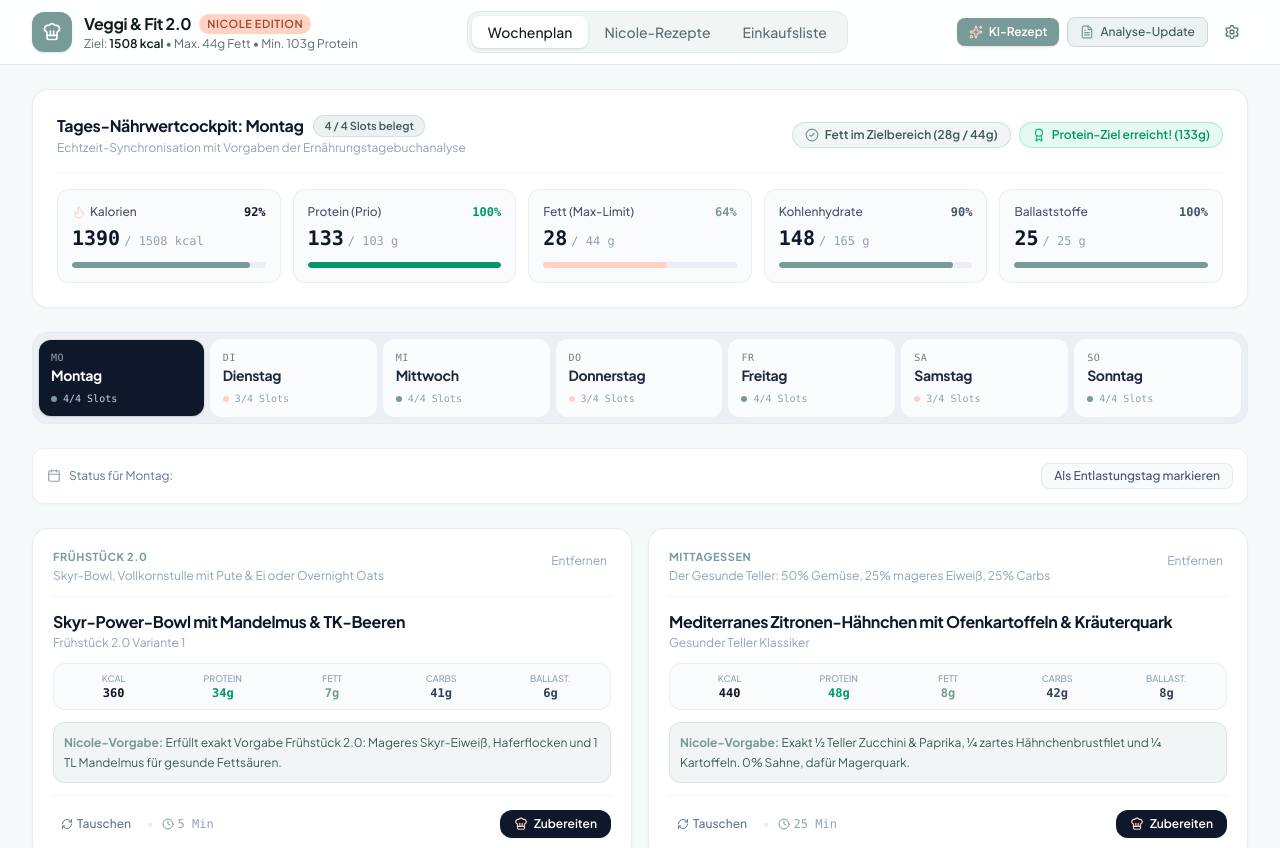
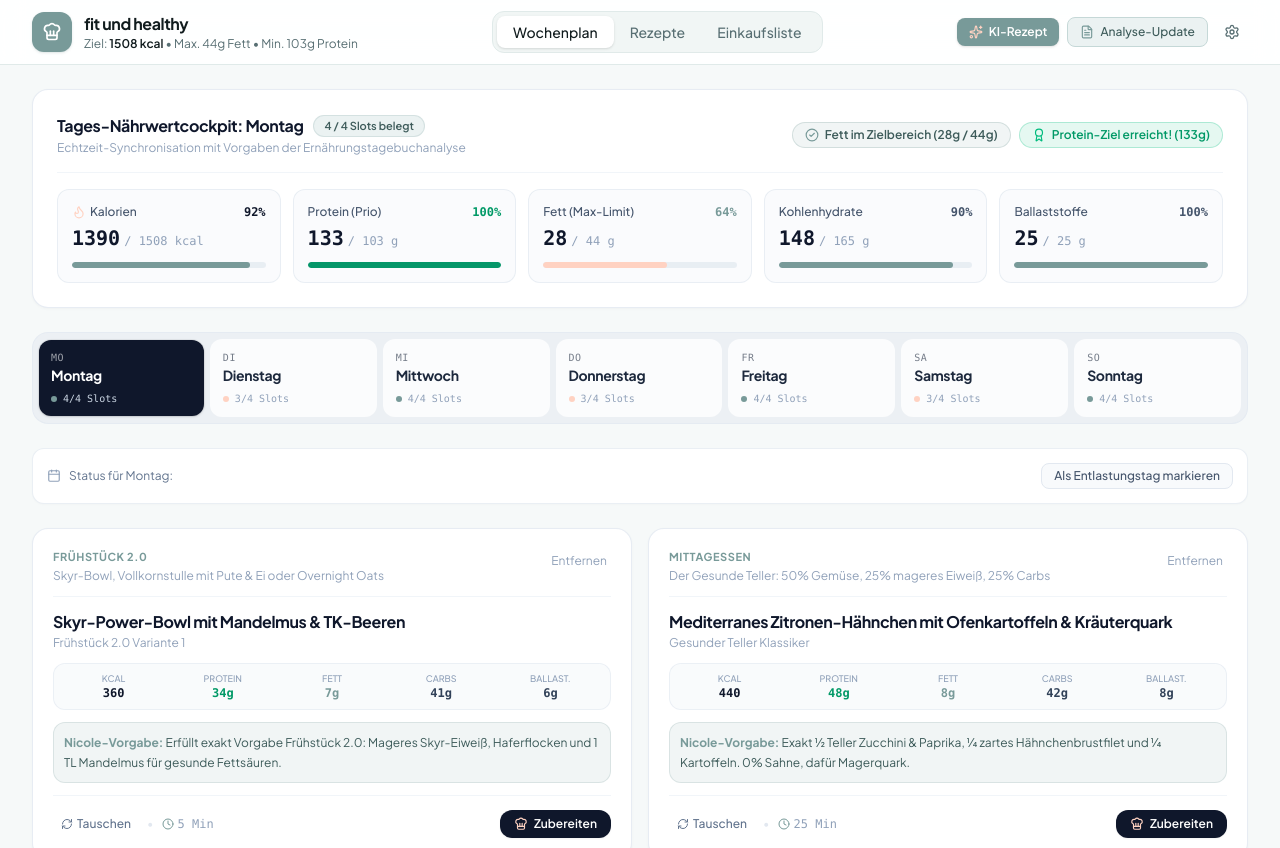
Before and after one commit to schlayer1/kochappnicole, a Next.js app: page / in a window 1280 px wide. Shown: the top 848 px of the page. Built offline with nearby package versions, Linux system fonts and the light colour scheme.

Commit message:
refactor: rename app to 'fit und healthy', rename tab to 'Rezepte', remove '100% Nicole-Konform' and 'Nicole Edition'

```diff
--- a/src/app/layout.tsx
+++ b/src/app/layout.tsx
@@ -9,13 +9,13 @@ const plusJakarta = Plus_Jakarta_Sans({
 });
 
 export const metadata: Metadata = {
-  title: "Veggi & Fit 2.0 • Nicole Keller Edition",
+  title: "fit und healthy",
   description: "Smarter SaaS Wochen- und Ernährungsplaner nach Vorgaben der Ernährungstagebuchanalyse (1.508 kcal, 44g Fett, 103g Protein).",
   manifest: "/manifest.json",
   appleWebApp: {
     capable: true,
     statusBarStyle: "default",
-    title: "Veggi & Fit",
+    title: "fit und healthy",
   },
 };
 
--- a/src/components/Header.tsx
+++ b/src/components/Header.tsx
@@ -33,10 +33,7 @@ export const Header: React.FC<HeaderProps> = ({
             </div>
             <div>
               <div className="flex items-center gap-2">
-                <span className="font-bold text-[#111C1E] text-base tracking-tight">Veggi & Fit 2.0</span>
-                <span className="text-[11px] font-semibold uppercase tracking-wider px-2 py-0.5 rounded-full bg-[#FFD2C2] text-[#994931]">
-                  Nicole Edition
-                </span>
+                <span className="font-bold text-[#111C1E] text-base tracking-tight">fit und healthy</span>
               </div>
               <p className="text-xs text-[#586F73] hidden sm:block">
                 Ziel: <span className="font-semibold text-[#111C1E]">{profile.targetGoals.calories} kcal</span> • Max. {profile.targetGoals.fat}g Fett • Min. {profile.targetGoals.protein}g Protein
@@ -64,7 +61,7 @@ export const Header: React.FC<HeaderProps> = ({
                   : 'text-[#586F73] hover:text-[#111C1E]'
               }`}
             >
-              Nicole-Rezepte
+              Rezepte
             </button>
             <button
               onClick={() => setActiveTab('shopping')}
--- a/src/components/RecipeCatalog.tsx
+++ b/src/components/RecipeCatalog.tsx
@@ -47,9 +47,6 @@ export const RecipeCatalog: React.FC<RecipeCatalogProps> = ({
       <div className="bg-linear-to-r from-[#111C1E] to-[#1F3135] text-white p-6 rounded-2xl border border-[#2D4348] flex flex-col md:flex-row items-start md:items-center justify-between gap-4">
         <div>
           <div className="flex items-center gap-2">
-            <span className="px-2.5 py-0.5 rounded-full bg-[#FFD2C2] text-[#994931] font-semibold text-xs uppercase tracking-wider">
-              100% Nicole-Konform
-            </span>
             <span className="text-xs text-slate-300">
               {recipes.length} hinterlegte Rezepte & KI-Kreationen
             </span>
--- a/src/components/ShoppingList.tsx
+++ b/src/components/ShoppingList.tsx
@@ -83,7 +83,7 @@ export const ShoppingList: React.FC<ShoppingListProps> = ({
   // WhatsApp / Clipboard export
   const handleShare = async () => {
     const activeItems = items.filter((i) => !i.isPantry);
-    let text = '🛒 *Veggi & Fit 2.0 Einkaufsliste (Nicole)*\n';
+    let text = '🛒 *fit und healthy Einkaufsliste*\n';
     text += `Datum: ${new Date().toLocaleDateString('de-DE')} • ${toBuyCount} Artikel zu besorgen\n\n`;
 
     categories.forEach((cat) => {
```
Also changed, not shown: public/manifest.json.
